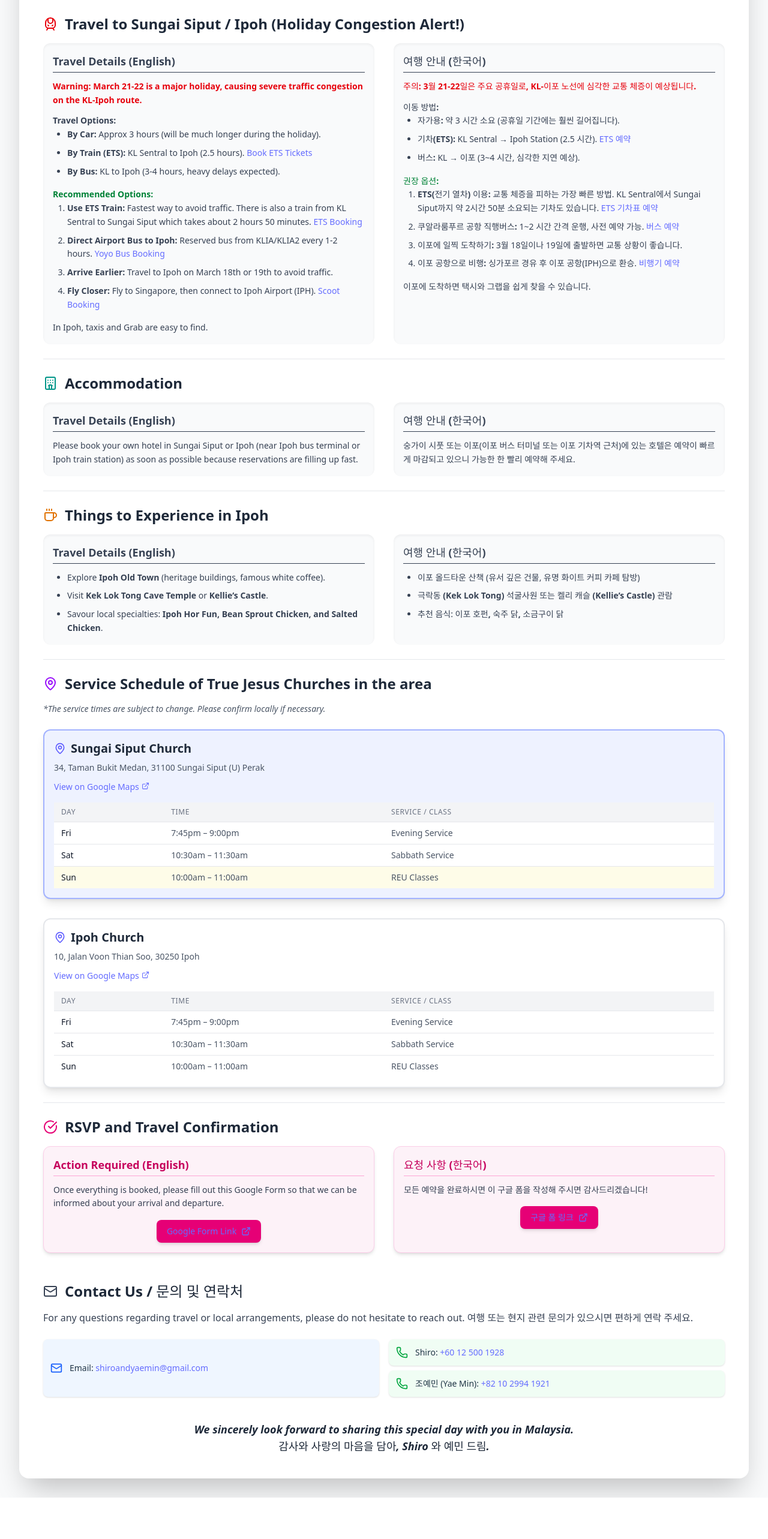
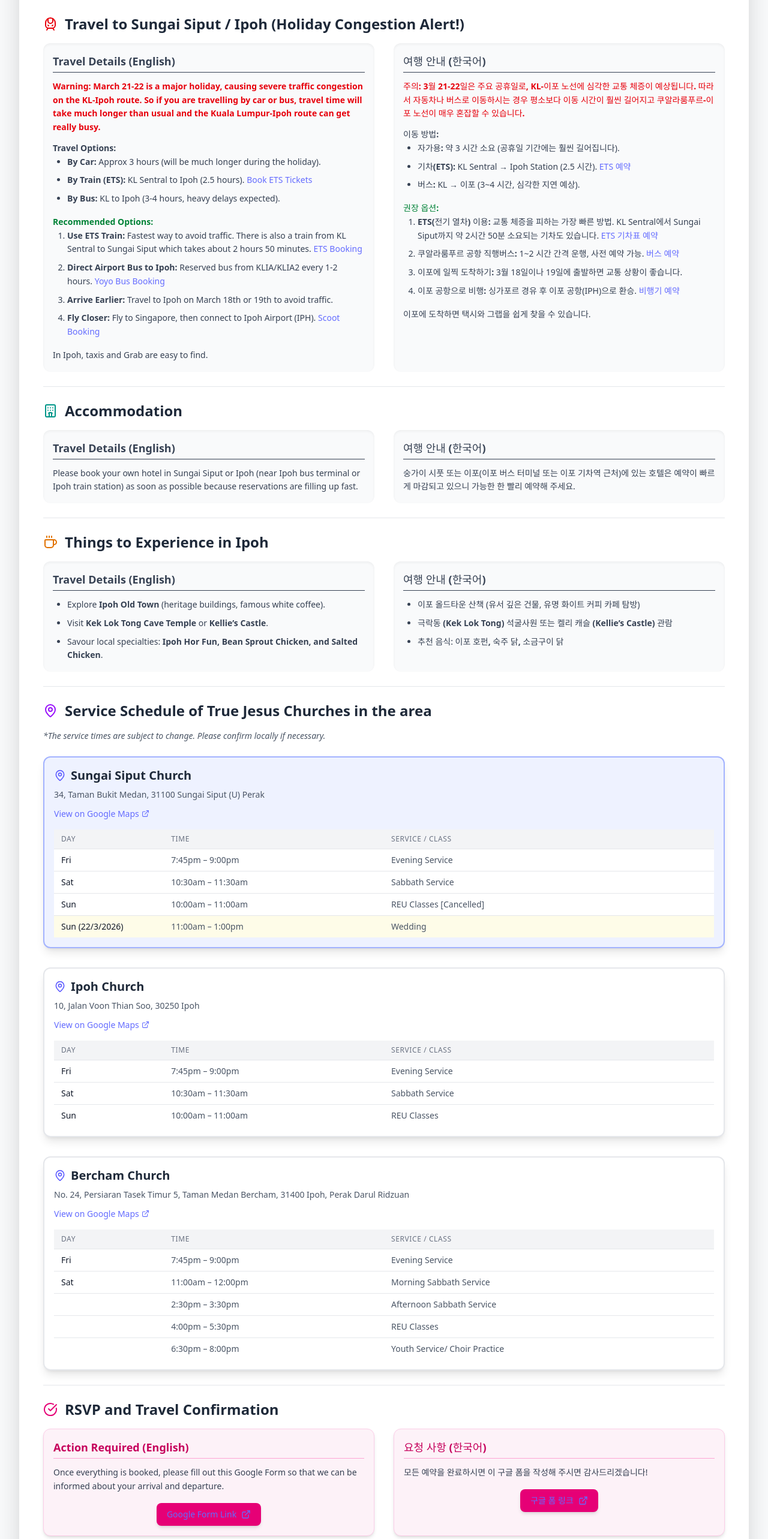
Before and after one commit to shirosl/yaeminwedding, a React (Vite) app: page / in a window 1280 px wide. Shown: the part 1260-3826 px from the top of the page at 60% size. Before the commit the page ends 3757 px from the top, so only its background shows below. Built offline with nearby package versions, Linux system fonts and the light colour scheme.

Commit message:
change some info

```diff
--- a/src/App.jsx
+++ b/src/App.jsx
@@ -7,28 +7,41 @@ import { Plane, MapPin, BookUser, TrainFront, Hotel, Coffee, Mail, Phone, Extern
         shiroPhone: "+60 12 500 1928",
         yaeminPhone: "+82 10 2994 1921",
         formLink: "https://docs.google.com/forms/d/e/1FAIpQLSflhZssuNGv0DCc3jYbffOaLimaaAQNu7vk2zIqtLXPSIzXHw/viewform?pli=1",
-        churchMapLink: "https://www.google.com/maps/place/True+Jesus+Church+(TJC)+Sungai+Siput/@4.821361,101.0792072,17z/data=!3m1!4b1!4m6!3m5!1s0x31b34c3116e10f19:0xd67a0a0397759b48!8m2!3d4.8213557!4d101.0817821!16s%2Fg%2Fg%2F11g6d8z_41?entry=ttu"
+        churchMapLink: "https://maps.app.goo.gl/icPmi6eHBhsJGGvz5"
     };
 
     const churches = [
         {
             name: "Sungai Siput Church",
             address: "34, Taman Bukit Medan, 31100 Sungai Siput (U) Perak",
-            mapLink: "https://www.google.com/maps/place/True+Jesus+Church+(TJC)+Sungai+Siput",
+            mapLink: "https://maps.app.goo.gl/icPmi6eHBhsJGGvz5",
             schedule: [
                 { day: "Fri", time: "7:45pm – 9:00pm", service: "Evening Service" },
                 { day: "Sat", time: "10:30am – 11:30am", service: "Sabbath Service" },
-                { day: "Sun", time: "10:00am – 11:00am", service: "REU Classes", highlight: true },
+                { day: "Sun", time: "10:00am – 11:00am", service: "REU Classes [Cancelled]", },
+                { day: "Sun (22/3/2026)", time: "11:00am – 1:00pm", service: "Wedding", highlight: true },
             ]
         },
         {
             name: "Ipoh Church",
             address: "10, Jalan Voon Thian Soo, 30250 Ipoh",
-            mapLink: "https://www.google.com/maps/place/True+Jesus+Church+(TJC)+Ipoh",
+            mapLink: "https://maps.app.goo.gl/uEcn5bSTNJyakFSw9",
             schedule: [
                 { day: "Fri", time: "7:45pm – 9:00pm", service: "Evening Service" },
                 { day: "Sat", time: "10:30am – 11:30am", service: "Sabbath Service" },
                 { day: "Sun", time: "10:00am – 11:00am", service: "REU Classes" },
+            ]
+        },
+        {
+            name: "Bercham Church",
+            address: "No. 24, Persiaran Tasek Timur 5, Taman Medan Bercham, 31400 Ipoh, Perak Darul Ridzuan",
+            mapLink: "https://maps.app.goo.gl/XB2GZxMM9WSB8aoh7",
+            schedule: [
+                { day: "Fri", time: "7:45pm – 9:00pm", service: "Evening Service" },
+                { day: "Sat", time: "11:00am – 12:00pm", service: "Morning Sabbath Service" },
+                { time: "2:30pm – 3:30pm", service: "Afternoon Sabbath Service" },
+                { time: "4:00pm – 5:30pm", service: "REU Classes" },
+                { time: "6:30pm – 8:00pm", service: "Youth Service/ Choir Practice" },
             ]
         }
     ];
@@ -186,7 +199,8 @@ const App = () => {
                             titleEn="Travel Details (English)"
                             contentEn={
                                 <>
-                                    <p className="font-bold text-red-600 mb-2">Warning: March 21-22 is a major holiday, causing severe traffic congestion on the KL-Ipoh route.</p>
+                                    <p className="font-bold text-red-600 mb-2">Warning: March 21-22 is a major holiday, causing severe traffic congestion on the KL-Ipoh route. So if you are travelling by car or bus, travel time will take
+much longer than usual and the Kuala Lumpur-Ipoh route can get really busy. </p>
                                     <p className="font-bold mt-3">Travel Options:</p>
                                     <ul className="list-disc ml-6 space-y-2">
                                         <li><span className="font-semibold">By Car:</span> Approx 3 hours (will be much longer during the holiday).</li>
@@ -206,7 +220,8 @@ const App = () => {
                             titleKo="여행 안내 (한국어)"
                             contentKo={
                                 <>
-                                    <p className="font-bold text-red-600 mb-2">주의: 3월 21-22일은 주요 공휴일로, KL-이포 노선에 심각한 교통 체증이 예상됩니다.</p>
+                                    <p className="font-bold text-red-600 mb-2">주의: 3월 21-22일은 주요 공휴일로, KL-이포 노선에 심각한 교통 체증이 예상됩니다.
+                                      따라서 자동차나 버스로 이동하시는 경우 평소보다 이동 시간이 훨씬 길어지고 쿠알라룸푸르-이포 노선이 매우 혼잡할 수 있습니다. </p>
                                     <p className="font-bold mt-3">이동 방법:</p>
                                     <ul className="list-disc ml-6 space-y-2">
                                         <li><span className="font-semibold">자가용:</span> 약 3 시간 소요 (공휴일 기간에는 훨씬 길어집니다).</li>
@@ -349,23 +364,23 @@ const App = () => {
                         </div>
 
                         <p className="text-gray-700 mb-6">
-                          For any questions regarding travel or local arrangements, please do not hesitate to reach out.
+                          For any questions regarding travel or local arrangements, please do not hesitate to reach out.<br/>
                           여행 또는 현지 관련 문의가 있으시면 편하게 연락 주세요.
                         </p>
 
                         <div className="grid md:grid-cols-2 gap-4 text-sm">
-                            <div className="flex items-center p-3 bg-blue-50 rounded-lg shadow-sm">
+                            <div className="flex items-center p-3 bg-blue-50 text-blue-600 rounded-lg shadow-sm">
                                 <Mail className="w-5 h-5 text-blue-600 mr-3" />
-                                <span>Email: <a href={`mailto:${contact.email}`} className="text-blue-600 font-medium hover:underline">{contact.email}</a></span>
+                                <span >Email: <a href={`mailto:${contact.email}`} className="text-blue-600 font-medium hover:underline">{contact.email}</a></span>
                             </div>
                             <div className="flex flex-col space-y-2">
                                 <div className="flex items-center p-3 bg-green-50 rounded-lg shadow-sm">
                                     <Phone className="w-5 h-5 text-green-600 mr-3" />
-                                    <span>Shiro: <a href={`tel:${contact.shiroPhone.replace(/\s/g, '')}`} className="text-green-600 font-medium hover:underline">{contact.shiroPhone}</a></span>
+                                    <span className="text-green-600">Shiro: <a href={`tel:${contact.shiroPhone.replace(/\s/g, '')}`} className="text-green-600 font-medium hover:underline">{contact.shiroPhone}</a></span>
                                 </div>
                                 <div className="flex items-center p-3 bg-green-50 rounded-lg shadow-sm">
                                     <Phone className="w-5 h-5 text-green-600 mr-3" />
-                                    <span>조예민 (Yae Min): <a href={`tel:${contact.yaeminPhone.replace(/\s/g, '')}`} className="text-green-600 font-medium hover:underline">{contact.yaeminPhone}</a></span>
+                                    <span className="text-green-600">조예민 (Yae Min): <a href={`tel:${contact.yaeminPhone.replace(/\s/g, '')}`} className="text-green-600 font-medium hover:underline">{contact.yaeminPhone}</a></span>
                                 </div>
                             </div>
                         </div>
```
